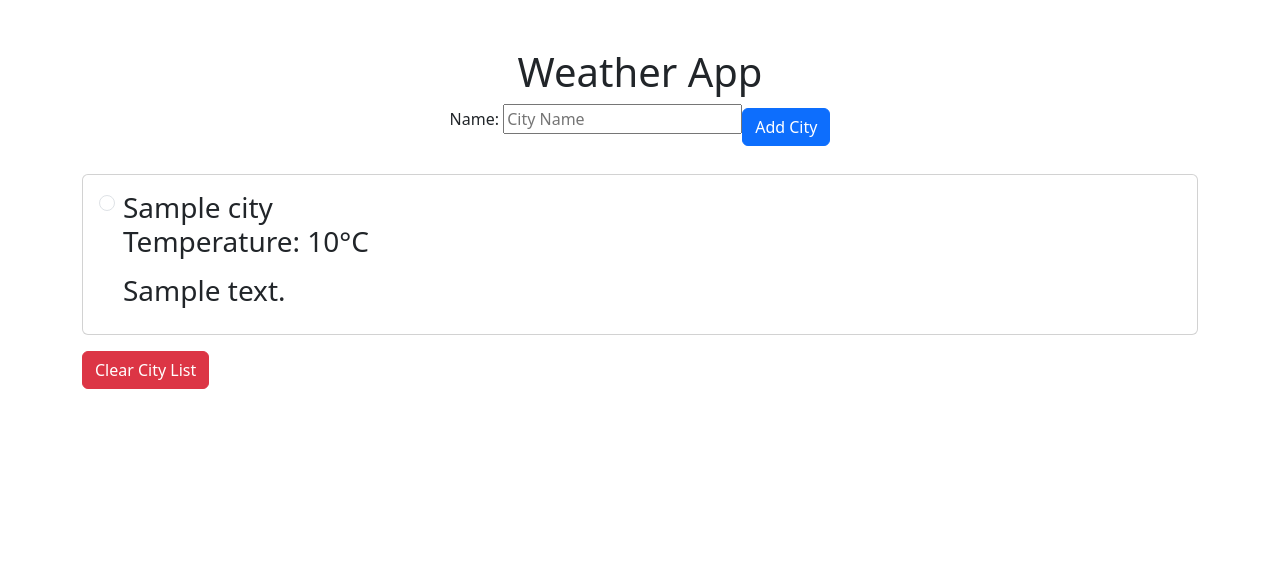
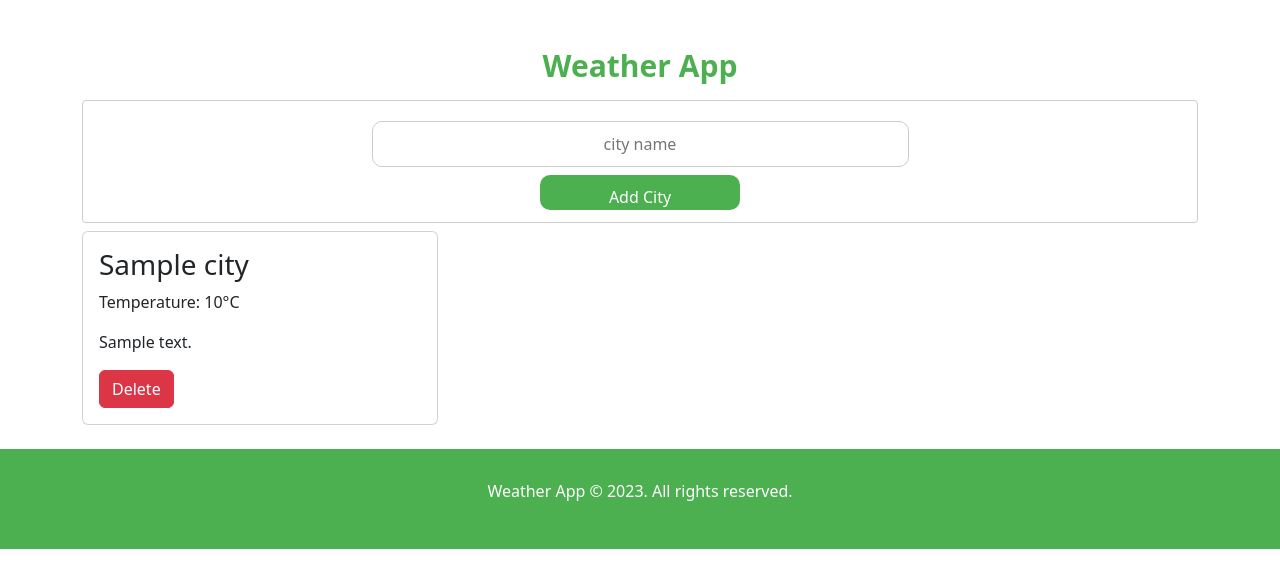
Before and after one commit to its-clinton/Weather-App, a Django app: template core/templates/home.html in a window 1280 px wide. Shown: the top 588 px of the page. Run offline with Django 4.2, Linux system fonts and the light colour scheme; the template is opened without the code that fills it: values that come from a table or form of the project are taken from there, most other values are stand-ins (such as "Sample title", 1, 10 or a date in 2020).

Commit message:
second  commit

```diff
--- /dev/null
+++ b/core/static/css/main.css
@@ -0,0 +1,74 @@
+.btn1{
+    background-color: #4CAF50;
+    border: none;
+    color: white;
+    padding: 10px 20px;
+    text-align: center;
+    text-decoration: none;
+    display: inline-block;
+    font-size: 16px;
+    width: 200px;
+    border-radius: 10px;
+    height: 35px;
+}
+.form1{
+    width: 100%;
+    padding: 12px 20px;
+    margin: 8px 0;
+    box-sizing: border-box;
+    display: inline-block;
+    border: 1px solid #ccc;
+    border-radius: 4px;
+    resize: vertical;
+    text-align: center;
+}
+
+/* input box styling */
+input[type=text], select {
+    width: 50%;
+    padding: 10px 20px;
+    margin: 8px 0;
+    display: inline-block;
+    border: 1px solid #ccc;
+    border-radius: 10px;
+    box-sizing: border-box;
+    resize: vertical;
+    text-align: center;
+}
+.h1{
+    text-align: center;
+    font-size: 30px;
+    font-weight: bold;
+    color: #4CAF50;
+}
+/* style form2 */
+.form2{
+    text-align: center;
+    margin: 0 auto;
+    width: 50%;
+    border-radius: 10px;
+    border: 1px solid #ccc;
+    padding: 10px;
+}
+.p2{
+    text-align: center;
+}
+/* center btn2 */
+.btn2{
+    text-align: center;
+}
+/* footer */
+.footer {
+    /* position: fixed; */
+    left: 0;
+    bottom: 0;
+    width: 100%;
+    background-color: #4CAF50;
+    color: white;
+    text-align: center;
+    height: 100px;
+    display: flex;
+    align-items: center;
+    justify-content: center;
+
+}
--- a/core/templates/home.html
+++ b/core/templates/home.html
@@ -3,41 +3,53 @@
 <head>
     <title>Weather App</title>
     <!-- Include Bootstrap CSS -->
+    {% load static %}
     <link rel="stylesheet" href="https://cdn.jsdelivr.net/npm/bootstrap@5.3.0/dist/css/bootstrap.min.css">
+    <link rel="stylesheet" href="{% static 'css/main.css' %}">
 </head>
 <body>
+
+
     <div class="container">
-        <h1 style="text-align: center;" class="mt-5">Weather App</h1>
+        <h1 class="mt-5 h1">Weather App</h1>
 
-        <!-- <h2 class="mt-4">Add City</h2> -->
-        <form style="align-items: center; display: flex; justify-content: center;"  action="{% url 'core:weather' %}" method="post" class="mb-4">
+        <!-- Add City Form -->
+        <form class="form1" action="{% url 'core:weather' %}" method="post" class="mb-4">
             {% csrf_token %}
-            {{ form.as_p }}
-            <button type="submit" class="btn btn-primary">Add City</button>
+            <!-- {{ form.as_p }} -->
+            <input type="text" name="name" placeholder="city name">
+            <br>
+            <button class="btn1" type="submit">Add City</button>
         </form>
+
+        <!-- Weather Cards -->
         {% if weather_data %}
-            <form action="{% url 'core:weather' %}" method="post" class="mb-4">
-                {% csrf_token %}
+            <div class="row">
                 {% for weather in weather_data %}
-                <div class="card mb-3">
-                    <div class="card-body">
-                        <div class="form-check">
-                            <input class="form-check-input" type="radio" name="city_id" value="{{ weather.id }}">
-                            <label class="form-check-label">
-                                <h3 class="card-title">{{ weather.city }}</h>
+                    <div class="col-lg-4 col-md-6 col-sm-12 mb-4">
+                        <div class="card">
+                            <div class="card-body">
+                                <h3 class="card-title">{{ weather.city }}</h3>
                                 <p class="card-text">Temperature: {{ weather.temperature }}°C</p>
                                 <p class="card-text">{{ weather.description }}</p>
-                            </label>
+                                <form action="{% url 'core:weather' %}" method="post">
+                                    {% csrf_token %}
+                                    <input type="hidden" name="city_id" value="{{ weather.id }}">
+                                    <button type="submit" class="btn btn-danger">Delete</button>
+                                </form>
+                            </div>
                         </div>
                     </div>
-                </div>
                 {% endfor %}
-                <button style="align-items: center; display: flex; justify-content: center;" type="submit" class="btn btn-danger mt-3">Clear City List</button>
-            </form>
+            </div>
         {% else %}
-            <p>No cities added yet.</p>
+            <p class="p2">No cities added yet.</p>
         {% endif %}
     </div>
+
+    <footer class="footer">
+        <p>Weather App &copy; 2023. All rights reserved.</p>
+    </footer>
 
     <!-- Include Bootstrap JS -->
     <script src="https://cdn.jsdelivr.net/npm/bootstrap@5.3.0/dist/js/bootstrap.bundle.min.js"></script>
```
Also changed, not shown: core/views.py (+7 -7 lines), db.sqlite3.
